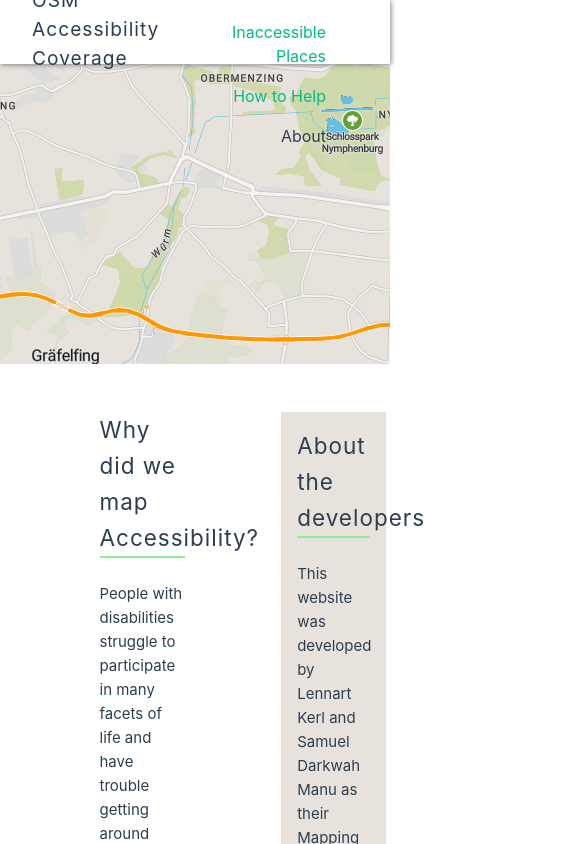
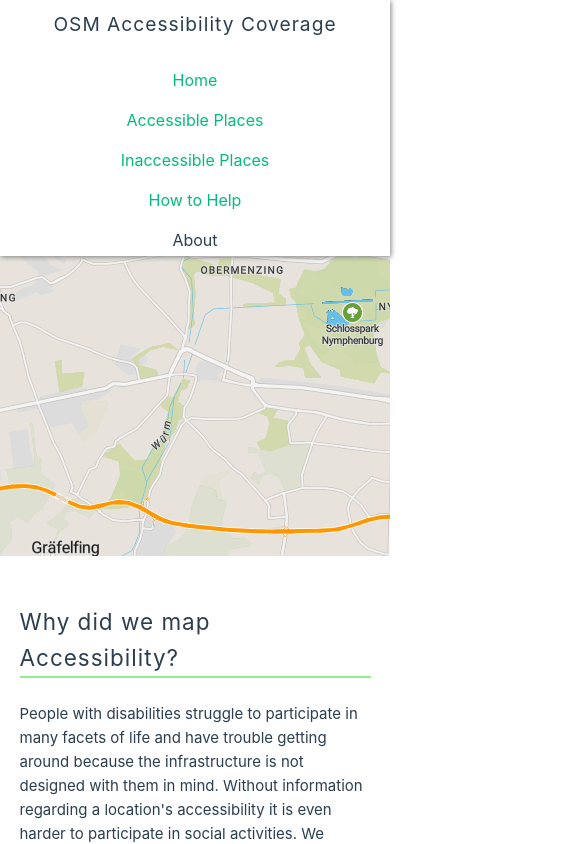
Before and after one commit to sammyhawkrad/osm-accessibility-coverage, a Vue app: page /#/about in a window 390 px wide. Shown: the top 844 px of the page, 585 px wide, since content can reach past the window. Built offline with nearby package versions, Linux system fonts and the light colour scheme.

Commit message:
Mobile responsiveness

```diff
--- a/src/App.vue
+++ b/src/App.vue
@@ -71,4 +71,24 @@ nav a {
 nav a:first-of-type {
   border: 0;
 }
+
+@media screen and (max-width: 999px) {
+  header {
+    display: block;
+    height: 16rem;
+    padding-top: 10px;
+    text-align: center;
+  }
+
+  nav {
+    display: flex;
+    flex-direction: column;
+    text-align: center;
+  }
+
+  main {
+    top: 16rem;
+    height: calc(100vh - 16rem);
+  }
+}
 </style>
--- a/src/components/FooterComponent.vue
+++ b/src/components/FooterComponent.vue
@@ -21,6 +21,7 @@
 .footer {
   background-color: lightgray;
   padding: 3em;
+  margin-top: 1rem;
 }
 
 #logos {
@@ -30,6 +31,19 @@
   margin: 1rem 0;
 }
 
+@media screen and (max-width: 999px) {
+  img {
+    height: 2rem;
+  }
+
+  #logos {
+    height: fit-content;
+    justify-content: space-around;
+    row-gap: 1.5rem;
+    flex-wrap: wrap;
+  }
+}
+
 @media (prefers-color-scheme: dark) {
   .footer {
     background-color: gray;
--- a/src/views/AboutView.vue
+++ b/src/views/AboutView.vue
@@ -67,8 +67,6 @@
             id="workflow"
             src="/gomap/workflow.png"
             alt="Image that shows the workflow"
-            width="600"
-            height="auto"
           />
         </p>
       </article>
@@ -213,6 +211,9 @@ import FooterComponent from "../components/FooterComponent.vue";
   position: relative;
 }
 
+#workflow {
+  width: 100%;
+}
 #sidebar {
   list-style-type: none;
   width: 30%;
@@ -274,6 +275,22 @@ ul {
   }
 }
 
+@media screen and (max-width: 999px) {
+  #about-container {
+    display: block;
+  }
+
+  #content {
+    width: 100%;
+    padding: 0;
+  }
+
+  #sidebar {
+    list-style-type: none;
+    width: 100%;
+  }
+}
+
 @media (prefers-color-scheme: dark) {
   img {
     filter: grayscale(100%);
--- a/src/views/HowToContribute.vue
+++ b/src/views/HowToContribute.vue
@@ -88,8 +88,6 @@
             ><img
               src="/gomap/guideimageSC123.png"
               alt="Images to show how to use Streetcomplete"
-              width="600"
-              height="auto"
           /></a>
           <div class="desc">
             <span>Step 1</span> After going through the onboarding screens,
@@ -117,8 +115,6 @@
             <img
               src="/gomap/guideimageSC456X.png"
               alt="Images to show how to use Streetcomplete"
-              width="600"
-              height="auto"
           /></a>
           <div class="desc">
             <blockquote>
@@ -166,8 +162,6 @@
             <img
               src="/gomap/guideimageStep123.png"
               alt="Images to show how to use GoMap!!"
-              width="600"
-              height="auto"
           /></a>
           <div class="desc">
             <span>Step 1</span> The GoMap!! interface is a map with a cross in
@@ -191,8 +185,6 @@
             <img
               src="/gomap/guideimageStep45.png"
               alt="Images to show how to use GoMap!!"
-              width="600"
-              height="auto"
           /></a>
           <div class="desc">
             <span>Step 4</span> To upload the tag press the cloud symbol in the
@@ -292,7 +284,7 @@ import FooterComponent from "../components/FooterComponent.vue";
   display: flex;
   justify-content: space-between;
   width: 90%;
-  padding-top: 3rem;
+  padding: 3rem 0;
   margin-left: auto;
   margin-right: auto;
   position: relative;
@@ -334,6 +326,10 @@ article {
   position: relative;
 }
 
+.galleryimg img {
+  width: 100%;
+}
+
 .galleryimg img:hover {
   cursor: zoom-in;
   filter: opacity(50%);
@@ -354,6 +350,22 @@ article {
   }
 }
 
+@media screen and (max-width: 999px) {
+  #about-container {
+    display: block;
+  }
+
+  #content {
+    width: 100%;
+    padding: 0;
+  }
+
+  #sidebar {
+    list-style-type: none;
+    width: 100%;
+  }
+}
+
 @media (prefers-color-scheme: dark) {
   #header-img img {
     filter: grayscale(100%);
```
